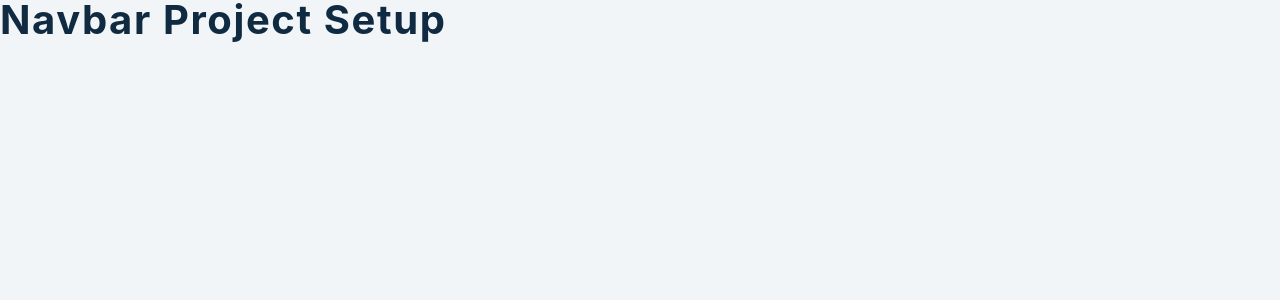
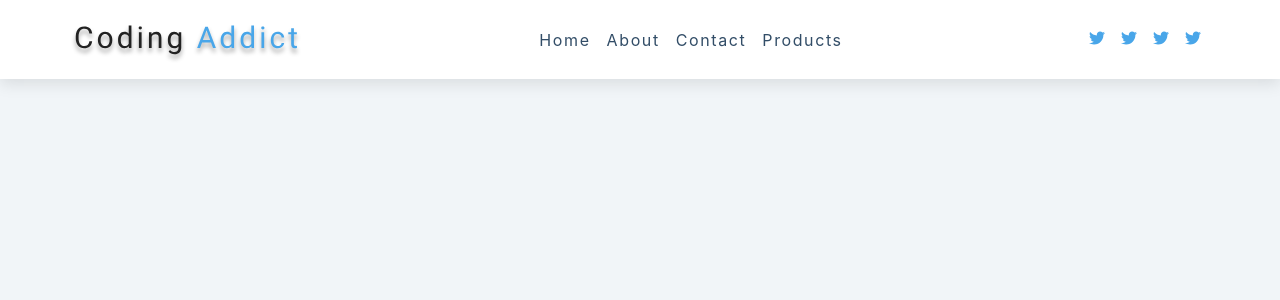
Before and after one commit to MarcoRosselDev/react-16-navbar, a React (Create React App) app: page / in a window 1280 px wide. Shown: the top 300 px of the page. Built offline with nearby package versions, Linux system fonts and the light colour scheme.

Commit message:
navbar return in app.js

```diff
--- a/src/App.js
+++ b/src/App.js
@@ -3,7 +3,7 @@ import Navbar from "./Navbar";
 function App() {
   return (
     <>
-      <h2>navbar project setup</h2>
+      <Navbar />
     </>
   );
 }
--- a/src/Navbar.js
+++ b/src/Navbar.js
@@ -29,7 +29,28 @@ const Navbar = () => {
             </li>
           </ul>
         </div>
-        <ul className="social-icons"></ul>
+        <ul className="social-icons">
+          <li>
+            <a href="https://www.twitter.com">
+              <FaTwitter />
+            </a>
+          </li>
+          <li>
+            <a href="https://www.twitter.com">
+              <FaTwitter />
+            </a>
+          </li>
+          <li>
+            <a href="https://www.twitter.com">
+              <FaTwitter />
+            </a>
+          </li>
+          <li>
+            <a href="https://www.twitter.com">
+              <FaTwitter />
+            </a>
+          </li>
+        </ul>
       </div>
     </nav>
   );
```
